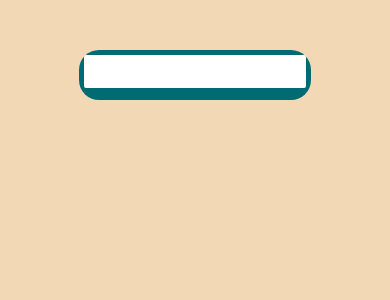
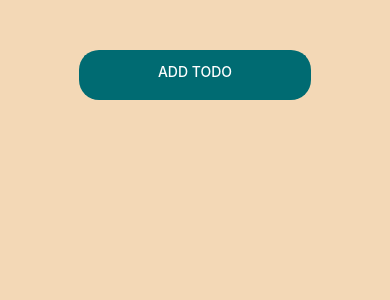
Before and after one commit to niksankarkee/ReactNative, a React Native app: screen / in a window 390 px wide. Shown: the top 300 px of the page. Built offline with nearby package versions, Linux system fonts and the light colour scheme.

Commit message:
flatList added

```diff
--- a/App.js
+++ b/App.js
@@ -1,5 +1,5 @@
 import React, { useState } from 'react';
-import { StyleSheet, View, Button } from 'react-native';
+import { StyleSheet, View, Button, Platform, FlatList } from 'react-native';
 
 import AddTodo from './components/AddTodo';
 import TodoItems from './components/TodoItems';
@@ -15,7 +15,6 @@ export default function App() {
     ]);
     setIsAddMode(false);
   };
-
   const cancleButtonHandler = () => {
     setIsAddMode(false);
   };
@@ -24,7 +23,7 @@ export default function App() {
       <View style={styles.addTodoButton}>
         <Button
           title='Add Todo'
-          color='white'
+          color={Platform.OS === 'ios' ? 'white' : '#006B72'}
           onPress={() => setIsAddMode(true)}
         />
       </View>
@@ -32,6 +31,11 @@ export default function App() {
         visible={isAddMode}
         onCancle={cancleButtonHandler}
         addTodo={todoListHandler}
+      />
+      <FlatList
+        keyExtractor={(item, index) => item.id}
+        data={todoItemList}
+        renderItem={(todo) => <TodoItems title={todo.item.value} />}
       />
     </View>
   );
@@ -42,9 +46,9 @@ const styles = StyleSheet.create({
     padding: 50,
     backgroundColor: '#F3D8B6',
     flex: 1,
-    flexDirection: 'row',
-    justifyContent: 'center',
-    alignItems: 'flex-start',
+    flexDirection: 'column',
+    justifyContent: 'flex-start',
+    alignItems: 'center',
   },
   addTodoButton: {
     color: '#ccc',
--- a/components/TodoItems.js
+++ b/components/TodoItems.js
@@ -1,12 +1,20 @@
-import React from 'react'
-import {View} from 'react-native'
+import React from 'react';
+import { View, Text, StyleSheet } from 'react-native';
 
-const TodoItems = () => {
-    return (
-        <View>
+const TodoItems = ({ title }) => {
+  return (
+    <View style={styles.todoItem}>
+      <Text>{title}</Text>
+    </View>
+  );
+};
 
-        </View>
-    )
-}
+const styles = StyleSheet.create({
+  todoItem: {
+    fontSize: 18,
+    margin: 10,
+    backgroundColor: '#C0c0c0',
+  },
+});
 
-export default TodoItems
+export default TodoItems;
```
